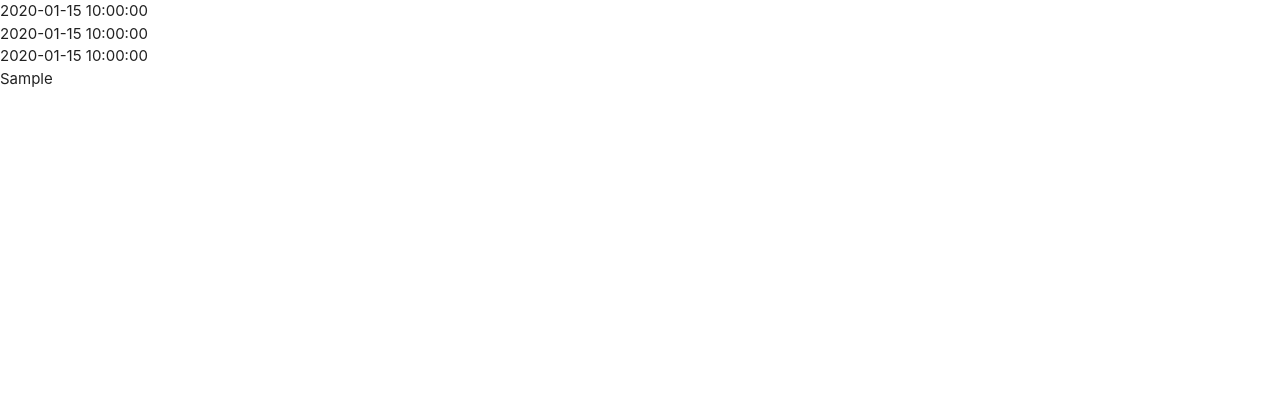
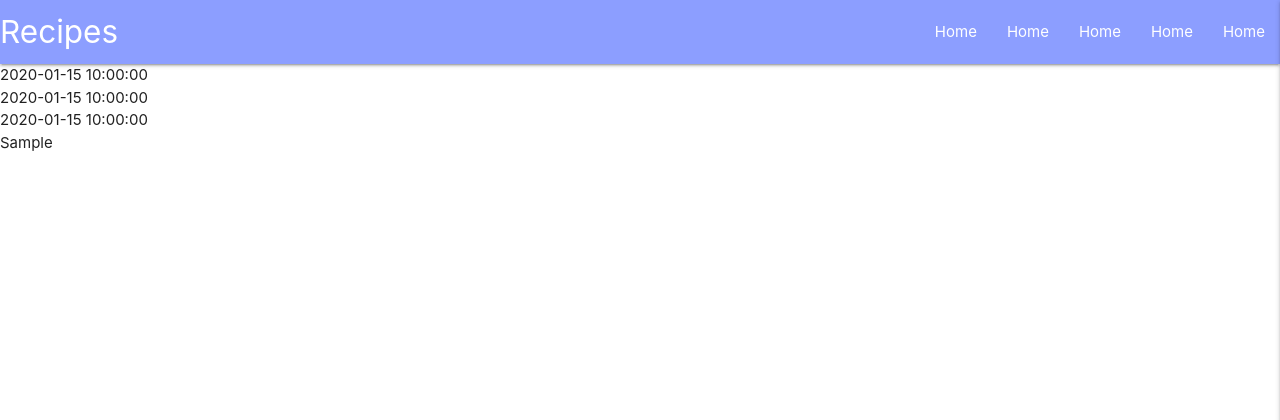
Before and after one commit to mick3/milestone-3, a Flask app: page / in a window 1280 px wide. Shown: the top 420 px of the page. Run offline with Flask 2, Linux system fonts and the light colour scheme; a database or web service that is not in the repository returns one stand-in record (values such as "Sample title"); some libraries are stand-ins or nearby versions.

Commit message:
add matreialize sidenav and navbar

```diff
--- a/static/js/script.js
+++ b/static/js/script.js
@@ -0,0 +1,3 @@
+$(document).ready(function(){
+    $('.sidenav').sidenav({edge: "right"});
+  });
--- a/templates/base.html
+++ b/templates/base.html
@@ -13,6 +13,31 @@
 </head>
 <body>
 
+      <header>
+        <!-- Navbar -->
+        <nav class= "nav extended indigo accent-1">
+    <div class="nav-wrapper">
+      <a href="#!" class="brand-logo">Recipes</a>
+      <a href="#" data-target="mobile-demo" class="sidenav-trigger right"><i class="fas fa-bars"></i></a>
+      <ul class="right hide-on-med-and-down">
+        <li><a href="{{ url_for('get_recipes') }}">Home</a></li>
+        <li><a href="#">Home</a></li>
+        <li><a href="#">Home</a></li>
+        <li><a href="#">Home</a></li>
+        <li><a href="#">Home</a></li>
+      </ul>
+    </div>
+  </nav>
+  <!-- mobile sidenav -->
+  <ul class="sidenav" id="mobile-demo">
+    <li><a href="#">Home</a></li>
+        <li><a href="{{ url_for('get_recipes') }}">Home</a></li>
+        <li><a href="#">Home</a></li>
+        <li><a href="#">Home</a></li>
+        <li><a href="#">Home</a></li>
+  </ul>
+      </header>
+
     {% block content %}
     {% endblock %}
 
```
